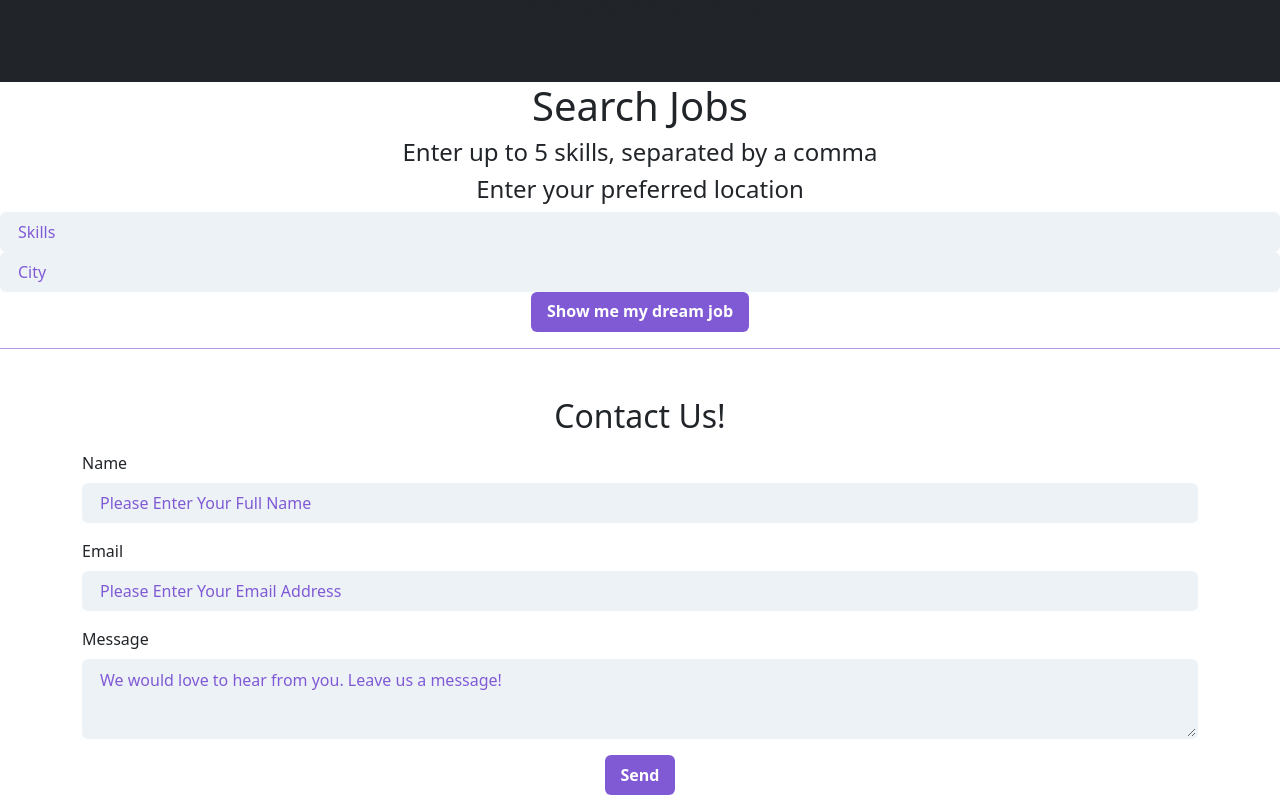
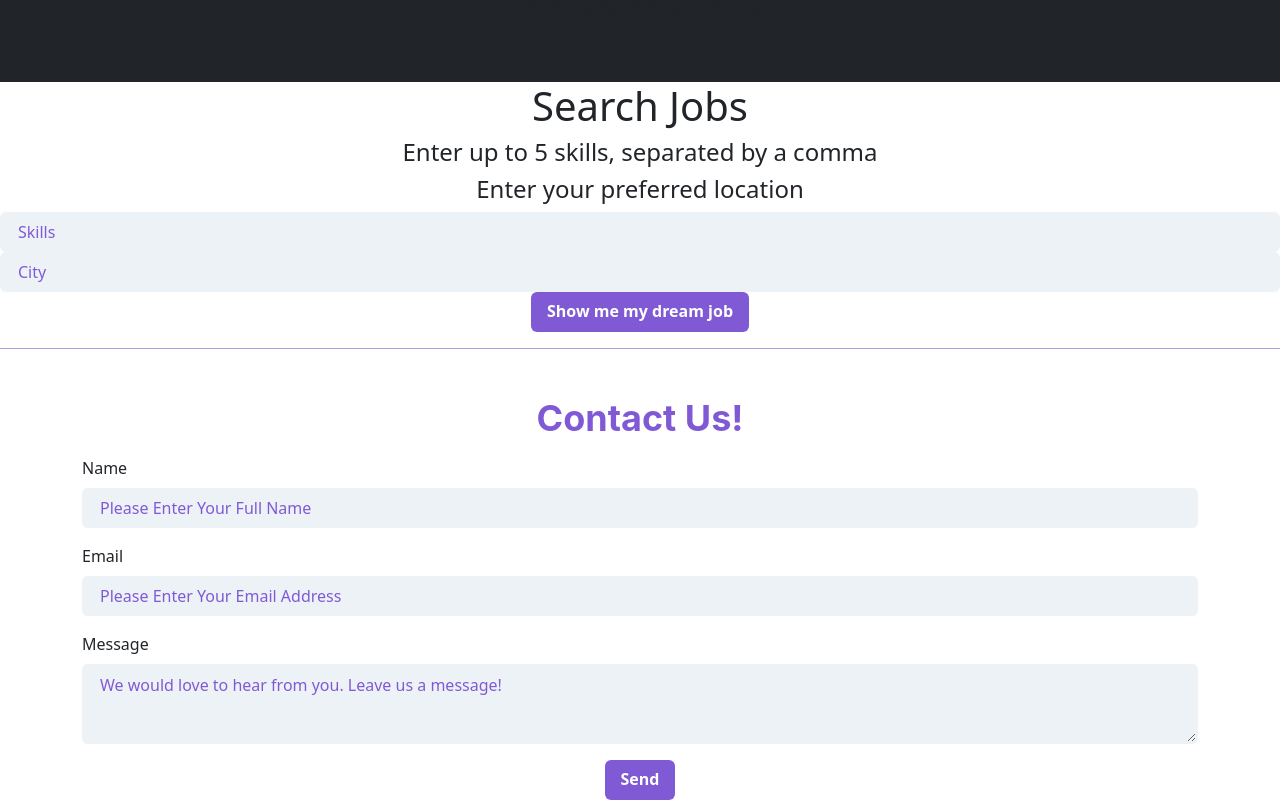
Before and after one commit to ngalvin1991/skillmatch, a React (Create React App) app: page / in a window 1280 px wide. Shown: the part 764-1564 px from the top of the page. Built offline with nearby package versions, Linux system fonts and the light colour scheme.

Commit message:
changed colour on contact us to purple

```diff
--- a/src/Components/Contact/Contact.js
+++ b/src/Components/Contact/Contact.js
@@ -1,4 +1,4 @@
-import { ChakraProvider, Input, Button, FormControl, FormLabel, Textarea, Divider} from "@chakra-ui/react";
+import { ChakraProvider, Heading, Input, Button, FormControl, FormLabel, Textarea, Divider} from "@chakra-ui/react";
 import { Formik, Form } from "formik";
 import React from "react";
 
@@ -22,7 +22,7 @@ const Contact = () => {
         <ChakraProvider>
             <Divider orientation='horizontal' borderColor="purple.500" />
             <div className="container mt-5">
-                <h2 className="mb-3">Contact Us!</h2>
+                <Heading as="h2" className="mb-3" color="purple.500">Contact Us!</Heading>
                 <Formik
                     initialValues={{
                         name: "",
```
